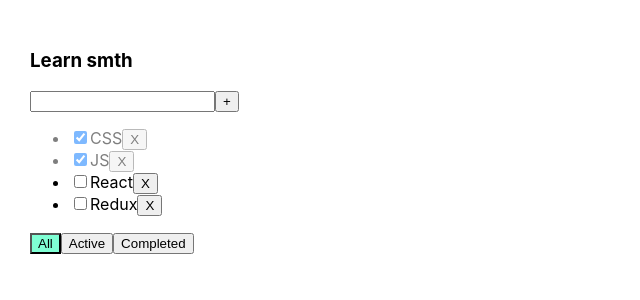
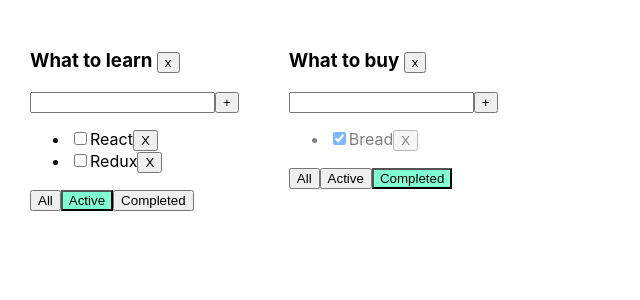
Before and after one commit to kholiavkoi/todolist-ts, a React (Create React App) app: page / in a window 1280 px wide. Shown: the top 300 px of the page, without its empty margins (0-640 px from the left). Built offline with nearby package versions, Linux system fonts and the light colour scheme.

Commit message:
added separated states

```diff
--- a/src/App.tsx
+++ b/src/App.tsx
@@ -1,71 +1,107 @@
 import React, { useState } from 'react';
 import './App.css';
-import { TaskType, Todolist } from "./Todolist";
+import { Todolist } from "./Todolist";
 import { v4 as uuidv4 } from 'uuid';
 
 export type FilterValuesType = 'all' | 'completed' | 'active'
+type TodolistType = {
+    id: string,
+    title: string,
+    filter: FilterValuesType
+}
 
 function App() {
+    const todolistId1 = uuidv4()
+    const todolistId2 = uuidv4()
 
-    const [tasks, setTasks] = useState<TaskType[]>([
+    const [todolists, setTodolists] = useState<TodolistType[]>([
+        { id: todolistId1, title: 'What to learn', filter: 'active' },
+        { id: todolistId2, title: 'What to buy', filter: 'completed' }
+    ])
+
+    const [tasksObj, setTasks] = useState({
+        [todolistId1]: [
             { id: uuidv4(), title: 'CSS', isDone: true },
             { id: uuidv4(), title: 'JS', isDone: true },
             { id: uuidv4(), title: 'React', isDone: false },
-        { id: uuidv4(), title: 'Redux', isDone: false },
-    ])
+            { id: uuidv4(), title: 'Redux', isDone: false }
+        ],
+        [todolistId2]: [
+            { id: uuidv4(), title: 'Bread', isDone: true },
+            { id: uuidv4(), title: 'Cookies', isDone: false },
+            { id: uuidv4(), title: 'Milk', isDone: false }
+        ]
+    })
 
-    console.log(tasks)
-    const [filter, setFilter] = useState<FilterValuesType>('all')
-
-    function removeTask(id: string) {
-        const filteredTasks = tasks.filter(task => task.id !== id)
-
-        setTasks(filteredTasks)
+    const removeTodolist = (todolistId: string) => {
+        const filteredTodolist = todolists.filter(tl => tl.id !== todolistId)
+        setTodolists(filteredTodolist)
+        delete tasksObj[todolistId]
+        setTasks({ ...tasksObj })
     }
 
-    function addTask(title: string) {
-        const task = {
-            id: uuidv4(),
-            title,
-            isDone: false
-        }
-        setTasks([...tasks, task])
+    function removeTask(id: string, todolistId: string) {
+        const tasks = tasksObj[todolistId]
+        tasksObj[todolistId] = tasks.filter(task => task.id !== id)
+        setTasks({ ...tasksObj })
     }
 
-    function changeFilter(value: FilterValuesType) {
-        setFilter(value)
+    function addTask(title: string, todolistId: string) {
+        const task = { id: uuidv4(), title, isDone: false }
+        const tasks = tasksObj[todolistId]
+
+        tasksObj[todolistId] = [task, ...tasks]
+
+        setTasks({ ...tasksObj })
     }
 
-    function changeStatus(id: string, isDone: boolean) {
+    function changeFilter(value: FilterValuesType, todolistId: string) {
+        const todolist = todolists.find(tl => tl.id === todolistId)
+        if (todolist) {
+            todolist.filter = value
+            setTodolists([...todolists])
+        }
+    }
+
+    function changeStatus(id: string, isDone: boolean, todolistId: string) {
+        const tasks = tasksObj[todolistId]
+
         let task = tasks.find(t => t.id === id)
         if (task) {
             task.isDone = isDone
+            setTasks({...tasksObj})
         }
-
-        setTasks([...tasks])
-    }
-
-    let tasksForTodoList = tasks
-
-    if (filter === 'completed') {
-        tasksForTodoList = tasks.filter(t => t.isDone)
-    }
-
-    if (filter === 'active') {
-        tasksForTodoList = tasks.filter(t => !t.isDone)
     }
 
 
     return (
         <div className="App">
-            <Todolist changeFilter={changeFilter}
+
+            {todolists.map((tl) => {
+                let tasksForTodoList = tasksObj[tl.id]
+
+                if (tl.filter === 'completed') {
+                    tasksForTodoList = tasksForTodoList.filter(t => t.isDone)
+                }
+
+                if (tl.filter === 'active') {
+                    tasksForTodoList = tasksForTodoList.filter(t => !t.isDone)
+                }
+
+                return <Todolist
+                    key={tl.id}
+                    id={tl.id}
+                    changeFilter={changeFilter}
                     removeTask={removeTask}
                     addTask={addTask}
                     changeStatus={changeStatus}
-                      title={'Learn smth'}
+                    title={tl.title}
                     tasks={tasksForTodoList}
-                      filter={filter}
+                    filter={tl.filter}
+                    removeTodolist={removeTodolist}
                 />
+            })}
+
         </div>
     );
 }
--- a/src/Todolist.tsx
+++ b/src/Todolist.tsx
@@ -8,16 +8,18 @@ export type TaskType = {
 }
 
 type PropsType = {
+    id: string
     title: string
     tasks: TaskType[]
-    removeTask: (id: string) => void
-    changeFilter: (value: FilterValuesType) => void,
-    addTask: (title: string) => void
-    changeStatus: (id: string, isDone: boolean) => void
+    removeTask: (id: string, todolistId: string) => void
+    changeFilter: (value: FilterValuesType, todolistId: string) => void
+    addTask: (title: string, todolistId: string) => void
+    changeStatus: (id: string, isDone: boolean, todolistId: string) => void
     filter: FilterValuesType
+    removeTodolist: (todolistId: string) => void
 }
 
-export function Todolist({ tasks, title, removeTask, changeFilter, addTask, changeStatus, filter }: PropsType) {
+export function Todolist({ tasks, title, removeTask, changeFilter, addTask, changeStatus, filter, id, removeTodolist }: PropsType) {
     const [newTaskTitle, setNewTaskTitle] = useState('')
     const [error, setError] = useState<string | null>(null)
 
@@ -31,7 +33,7 @@ export function Todolist({ tasks, title, removeTask, changeFilter, addTask, chan
             setError('Title is required')
             return
         }
-        addTask(newTaskTitle.trim())
+        addTask(newTaskTitle.trim(), id)
         setNewTaskTitle('')
     }
     const onKeyDownHandler = (e: KeyboardEvent<HTMLInputElement>) => {
@@ -45,19 +47,23 @@ export function Todolist({ tasks, title, removeTask, changeFilter, addTask, chan
     }
 
     const onAllClickHandler = () => {
-        changeFilter('all')
+        changeFilter('all', id)
     }
     const onActiveClickHandler = () => {
-        changeFilter('active')
+        changeFilter('active', id)
     }
     const onCompletedClickHandler = () => {
-        changeFilter('completed')
+        changeFilter('completed', id)
+    }
+
+    const removeTodo = () => {
+        removeTodolist(id)
     }
 
 
     return (
         <div>
-            <h3>{title}</h3>
+            <h3>{title} <button onClick={removeTodo}>x</button></h3>
             <div>
                 <input className={error ? 'error' : ''} value={newTaskTitle} onKeyDown={onKeyDownHandler} onChange={onChangeHandle} />
                 <button onClick={handleAddTask}>+</button>
@@ -66,11 +72,11 @@ export function Todolist({ tasks, title, removeTask, changeFilter, addTask, chan
             <ul>
                 {tasks.map(task => {
                     const onRemoveHandler = () => {
-                        removeTask(task.id)
+                        removeTask(task.id, id)
                     }
 
                     const onChangeHandler = (e: ChangeEvent<HTMLInputElement>) => {
-                        changeStatus(task.id, e.currentTarget.checked)
+                        changeStatus(task.id, e.currentTarget.checked, id)
                     }
 
                     return <li className={task.isDone ? 'is-done' : ''} key={task.id}>
```
Lines whose indentation alone changed are shown as unchanged.
